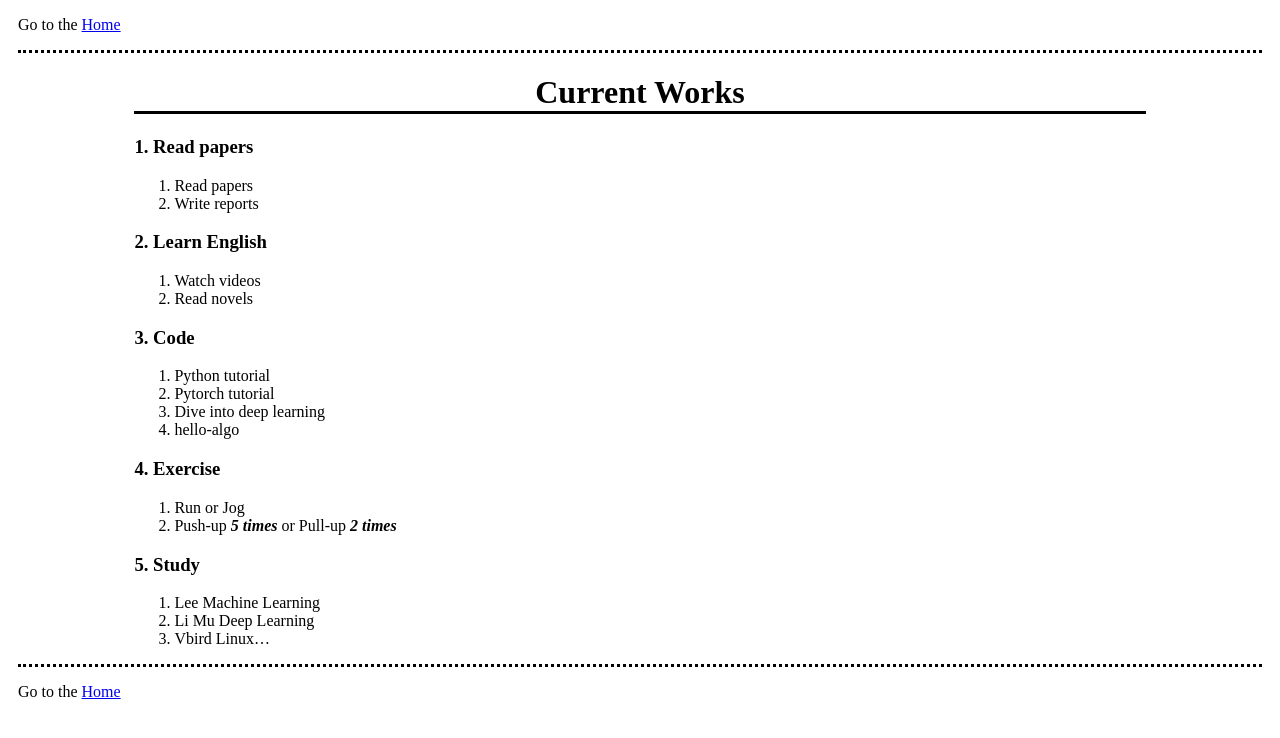
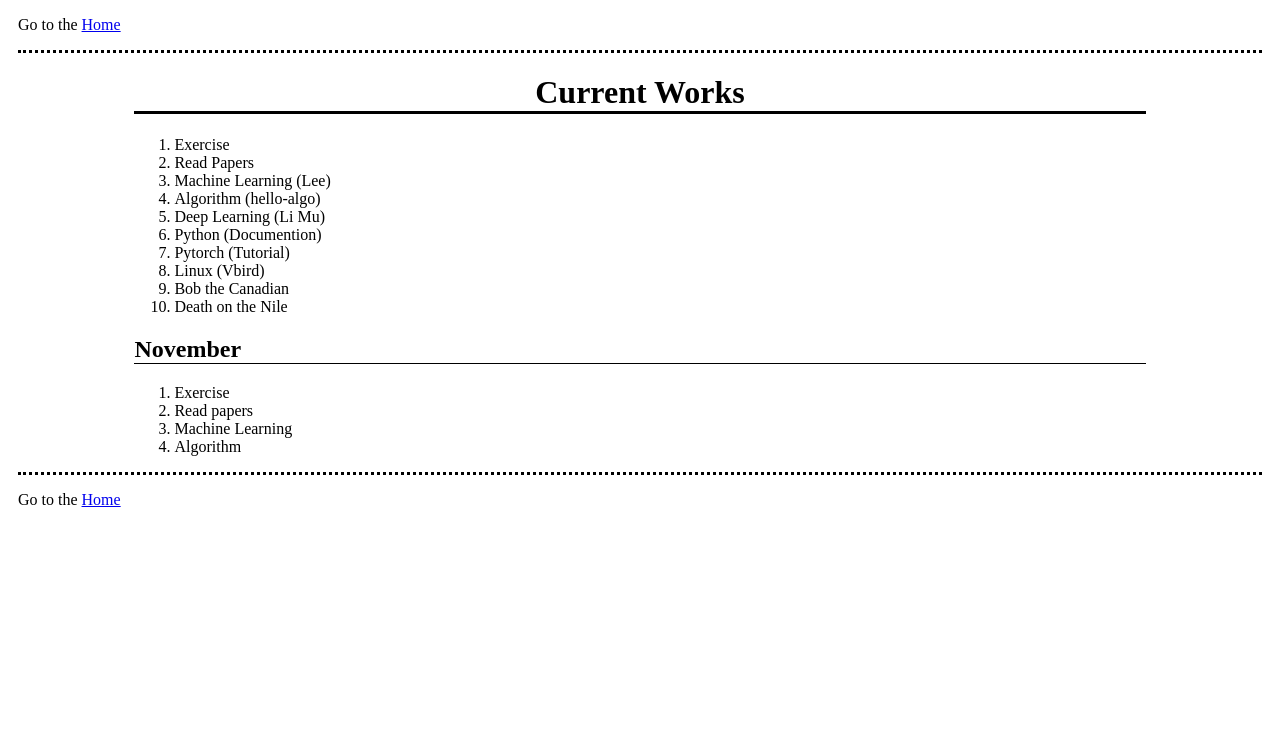
Before and after one commit to WGZ-W/wgz-w.github.io, a Jekyll site: the page built from _posts/Blogs/2024-11-05-works.md, in a window 1280 px wide. Shown: the top 738 px of the page. Built offline with Jekyll 4.4.1, drawn with Linux system fonts in a browser that asks for light colours.

Commit message:
appreciately assign your works

```diff
--- a/_posts/Blogs/2024-11-05-works.md
+++ b/_posts/Blogs/2024-11-05-works.md
@@ -6,25 +6,19 @@ tag: blogs
 
 # Current Works
 
-### 1. Read papers
-1. Read papers
-2. Write reports
+1. Exercise
+2. Read Papers
+3. Machine Learning  (Lee)
+4. Algorithm  (hello-algo)
+5. Deep Learning  (Li Mu)
+6. Python  (Documention)
+7. Pytorch  (Tutorial)
+8. Linux  (Vbird)
+9. Bob the Canadian
+10. Death on the Nile
 
-### 2. Learn English
-1. Watch videos
-2. Read novels
-
-### 3. Code
-1. Python tutorial
-2. Pytorch tutorial
-3. Dive into deep learning
-4. hello-algo
-
-### 4. Exercise
-1. Run or Jog
-2. Push-up ***5 times*** or Pull-up ***2 times***
-
-### 5. Study
-1. Lee Machine Learning
-2. Li Mu Deep Learning
-3. Vbird Linux...
+## November
+1. Exercise
+2. Read papers
+3. Machine Learning
+4. Algorithm
```
